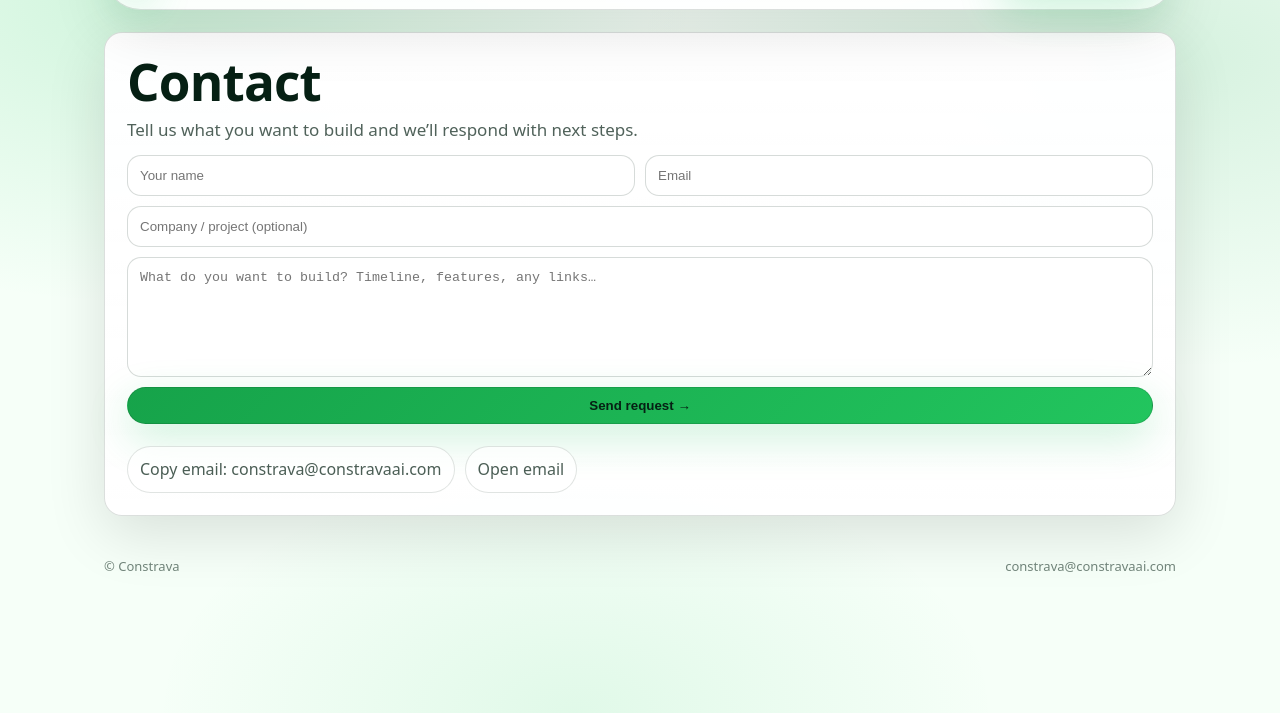
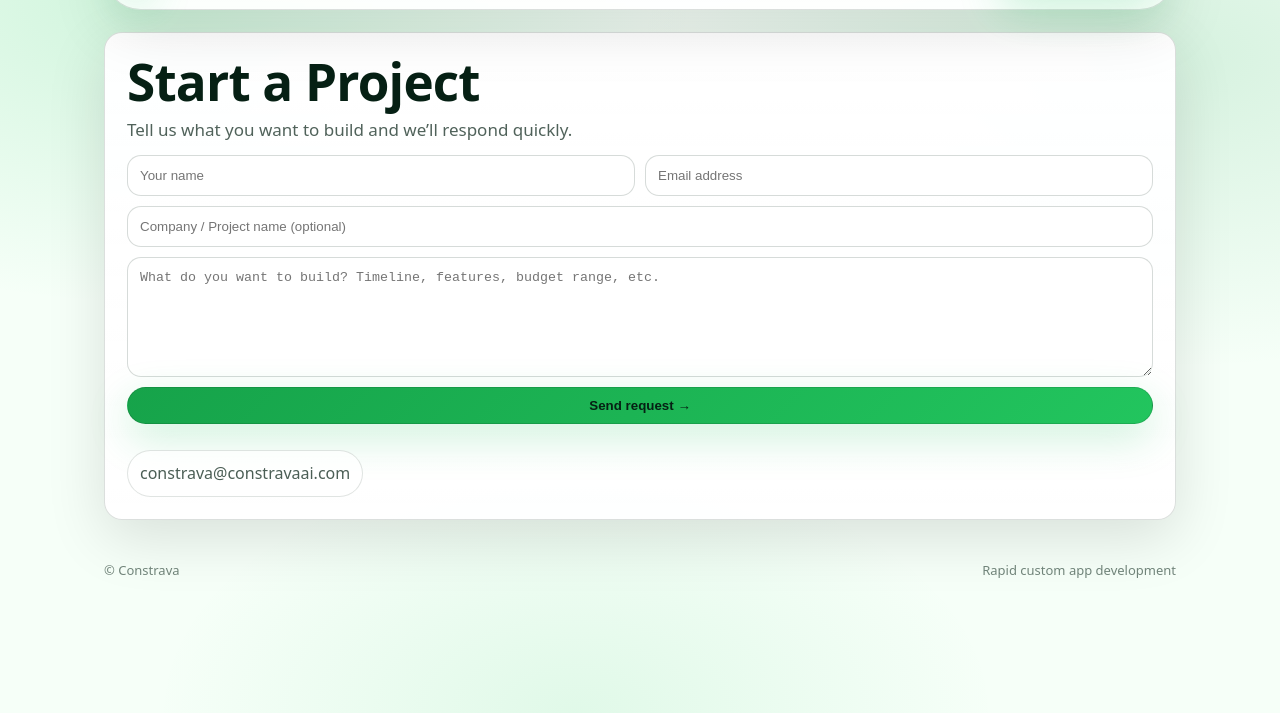
Before and after one commit to ConstravaAI/constrava-backend, a website: page contact.html in a window 1280 px wide. Shown: the part 87-800 px from the top of the page. Drawn offline with Linux system fonts and the light colour scheme.

Commit message:
Update contact.html

```diff
--- a/contact.html
+++ b/contact.html
@@ -10,13 +10,15 @@
 
 <body>
   <div class="wrap">
+
+    <!-- NAVIGATION -->
     <header class="nav">
       <a class="brand" href="/index.html">
-        <span class="logo" aria-hidden="true"></span>
+        <span class="logo"></span>
         <span>Constrava</span>
       </a>
 
-      <nav class="navlinks" aria-label="Primary">
+      <nav class="navlinks">
         <a href="/index.html">Home</a>
         <a href="/services.html">Services</a>
         <a href="/process.html">Process</a>
@@ -27,40 +29,58 @@
       <a class="btn primary" href="/contact.html">Start a project →</a>
     </header>
 
+    <!-- CONTACT SECTION -->
     <main>
       <section class="panel section">
-        <h1 style="margin:0 0 8px">Contact</h1>
+        <h1 style="margin:0 0 8px">Start a Project</h1>
         <p class="sub">
-          Tell us what you want to build and we’ll respond with next steps.
+          Tell us what you want to build and we’ll respond quickly.
         </p>
 
         <form id="leadForm">
           <div class="row2">
             <input name="name" placeholder="Your name" required />
-            <input name="email" placeholder="Email" type="email" required />
+            <input name="email" placeholder="Email address" type="email" required />
           </div>
-          <input name="company" placeholder="Company / project (optional)" />
-          <textarea name="message" placeholder="What do you want to build? Timeline, features, any links…"></textarea>
-          <button class="btn primary" type="submit">Send request →</button>
+
+          <input name="company" placeholder="Company / Project name (optional)" />
+
+          <textarea
+            name="message"
+            placeholder="What do you want to build? Timeline, features, budget range, etc."
+            required
+          ></textarea>
+
+          <button class="btn primary" type="submit">
+            Send request →
+          </button>
+
           <div id="formNote" class="smallnote"></div>
         </form>
 
-        <div class="pills">
-          <a class="pill" href="#"
-             onclick="copyToClipboard('constrava@constravaai.com'); return false;">
-            Copy email: constrava@constravaai.com
+        <div class="pills" style="margin-top:16px">
+          <a class="pill" href="mailto:constrava@constravaai.com">
+            constrava@constravaai.com
           </a>
-          <a class="pill" href="mailto:constrava@constravaai.com">Open email</a>
         </div>
       </section>
 
       <footer class="foot">
         <div>© <span id="year"></span> Constrava</div>
-        <div>constrava@constravaai.com</div>
+        <div>Rapid custom app development</div>
       </footer>
     </main>
+
   </div>
 
+  <!-- Script MUST be here -->
   <script src="/main.js"></script>
+
+  <!-- Minimal fallback JS (in case main.js doesn't load) -->
+  <script>
+    if (!window.fetch) {
+      console.log("Fetch not supported");
+    }
+  </script>
 </body>
 </html>
```
